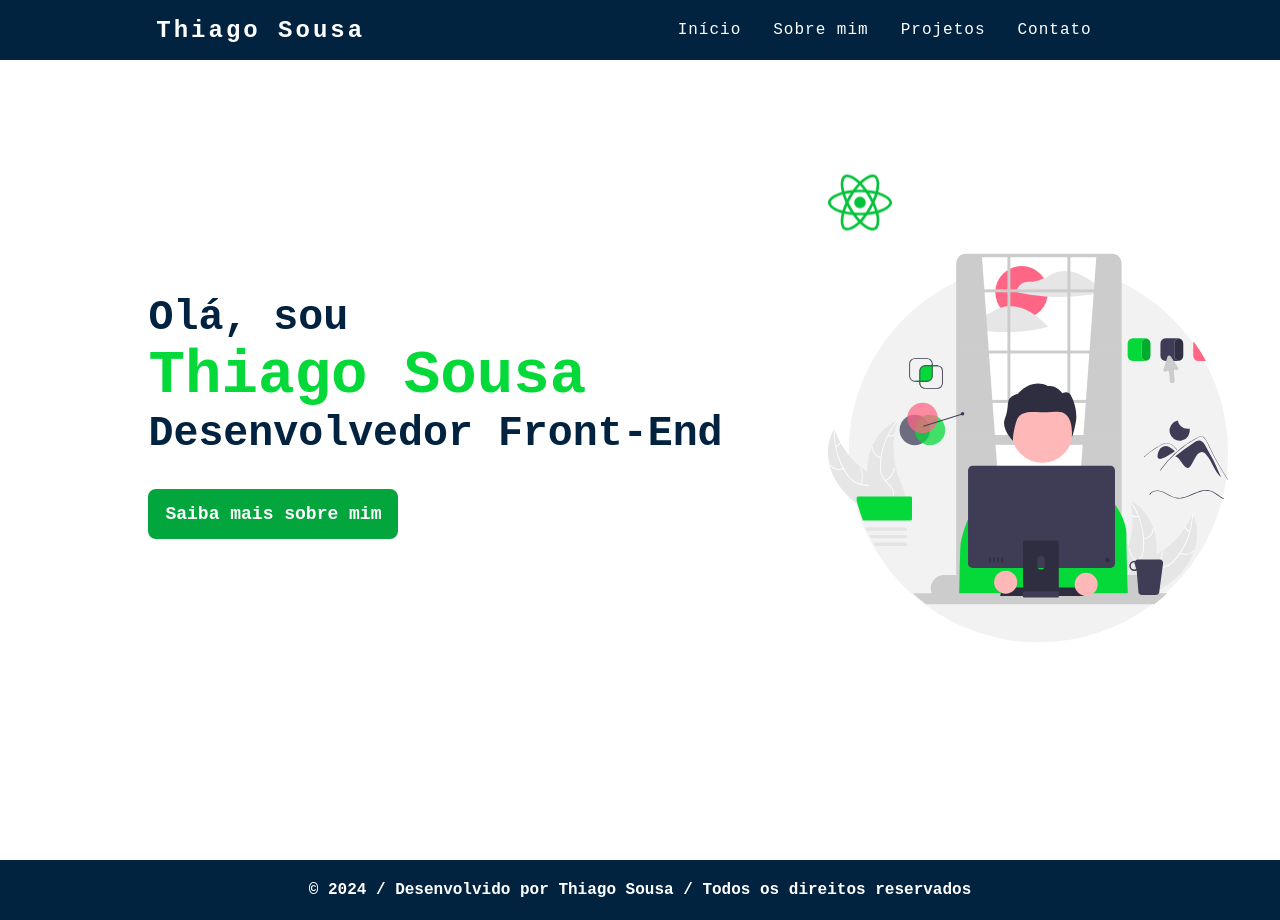
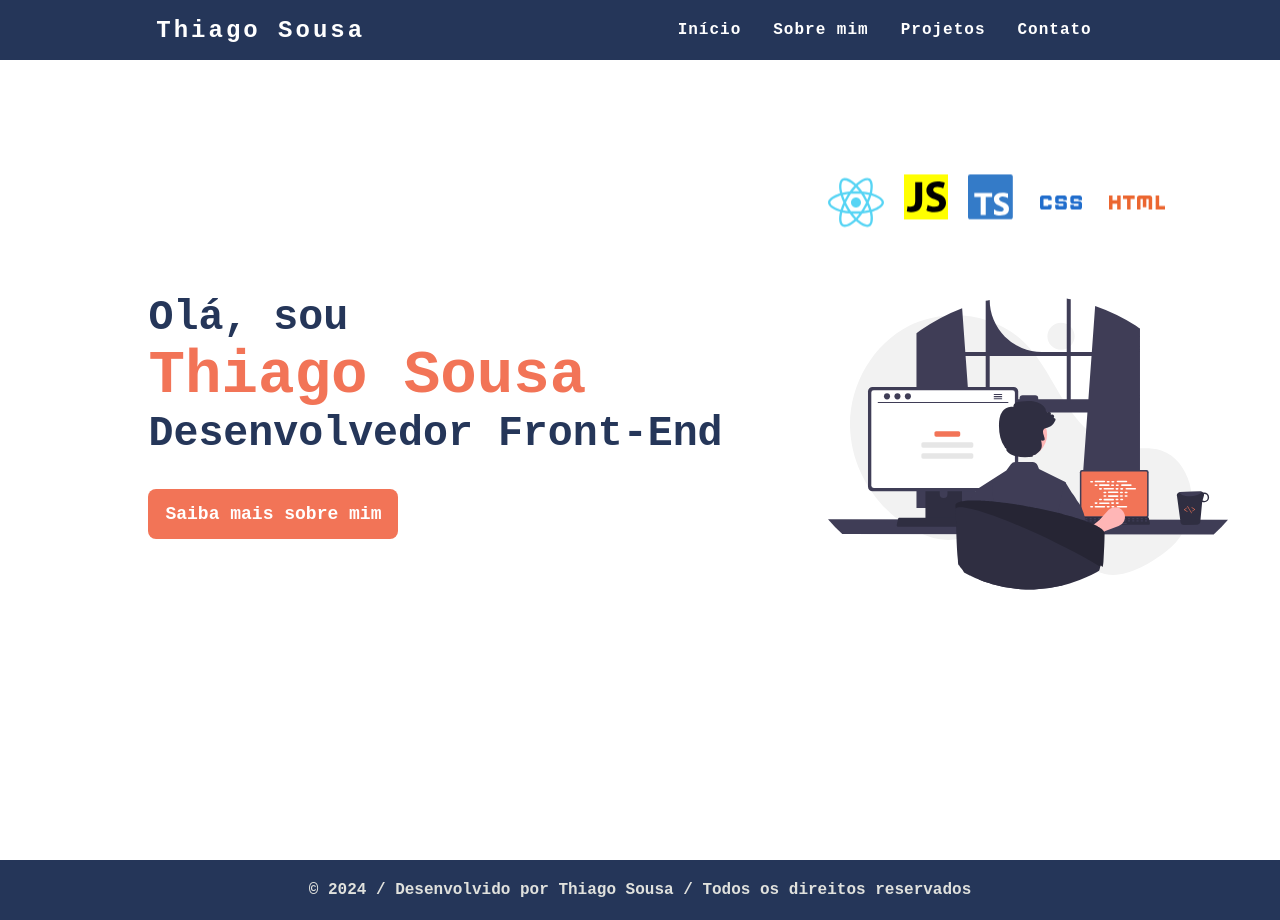
Before and after one commit to thiagodeas/Portfolio-em-construcao, a React (Vite) app: page / in a window 1280 px wide. Built offline with nearby package versions, Linux system fonts and the light colour scheme.

Commit message:
alterando paleta de cores e animando ícones

```diff
--- a/src/components/Container/Container.style.jsx
+++ b/src/components/Container/Container.style.jsx
@@ -3,6 +3,7 @@ import styled from 'styled-components';
 export const StyledContainer = styled.section `
     width: 100%;
     min-height: 100vh;
+    background-color: #ffffff;
 
     display: flex;
     flex-direction: column;
--- a/src/components/Footer/Footer.style.jsx
+++ b/src/components/Footer/Footer.style.jsx
@@ -1,8 +1,8 @@
 import styled from "styled-components";
 
 export const StyledFooter = styled.footer `
-    background-color: #012340;
-    color: #fff;
+    background-color: #253659;
+    color: #E0E1DD;
     font-weight: 600;
     font-size: 1rem;
     height: 60px;
--- a/src/components/Header/Header.style.jsx
+++ b/src/components/Header/Header.style.jsx
@@ -4,7 +4,7 @@ import { Link } from "react-router-dom";
 export const StyledHeader = styled.header `
     width: 100%;
     height: 60px;
-    background-color: #012340;
+    background-color: #253659;
     color: #fff;
     display: flex;
     justify-content: space-around;
@@ -14,9 +14,10 @@ export const StyledHeader = styled.header `
         font-size: 1.5rem;
         font-weight: 600;
         letter-spacing: 3px;
+        transition: 400ms;
 
         &:hover {
-            color: #04D939;
+            color: #F27457;
         }
     }
 `
@@ -25,14 +26,16 @@ export const StyledLink = styled(Link) `
     text-decoration: none;
     color: #fff;
     padding-right: 2rem;
+    transition: 400ms;
+    font-weight: 600;
     letter-spacing: 1px;
 
     &:hover {
-        color: #04D939;
+        color:  #F27457;
     }
 
     :active {
-        color: #04D939;
+        color: #415A77;
         font-weight: 800;
     }
 `
--- a/src/pages/Home/Home.style.jsx
+++ b/src/pages/Home/Home.style.jsx
@@ -1,6 +1,9 @@
 import { Link } from "react-router-dom";
 import styled, { keyframes } from "styled-components";
 import { FaReact } from "react-icons/fa";
+import { IoLogoJavascript } from "react-icons/io";
+import { MdCss, MdHtml } from "react-icons/md";
+import { SiTypescript } from "react-icons/si";
 
 export const HomeInit = styled.section`
     width: 100%;
@@ -17,20 +20,20 @@ export const Presentation = styled.div`
     p {
         font-size: 2.6rem;
         font-weight: 600;
-        color: #012340;
+        color:   #253659;
         margin: 0px 0px 2rem 4rem;
     }
 
     span {
         font-size: 3.8rem;
         font-weight: 600;
-        color: #04D939;
+        color: #F27457;
     }
 `
 
 export const ButtonLink = styled(Link)`
     border: none;
-    background-color: #03A63C;
+    background-color:  #F27457;
     color: #fff;
     font-size: 1.125rem;
     font-weight: 800;
@@ -40,7 +43,7 @@ export const ButtonLink = styled(Link)`
     border-radius: 8px;
     padding: 0px 12px;
     cursor: pointer;
-    transition: 900ms;
+    transition: 800ms;
     display: flex;
     align-items: center;
     justify-content: center;
@@ -48,7 +51,7 @@ export const ButtonLink = styled(Link)`
     margin-left: 4rem;
 
     &:hover {
-        background-color: #04D939;
+        background-color: #BF665E;
     }
 
 `
@@ -66,26 +69,51 @@ export const Illustration = styled.img`
 const rotate = keyframes`
     0% {
         transform: translateY(0px);
-        color: #03A63C;
     }
     25% {
         transform: translateY(-15px);
     }
     50% {
         transform: translateY(0px);
-        color: #04D939;
     }
     75% {
         transform: translateY(15px);
     }
     100% {
         transform: translateY(0px);
-        color: #03A63C;
     }
 `
 
+export const ContainerIcons = styled.div `
+    display: flex;
+    gap: 20px;
+`
+
 export const StyledReactIcon = styled(FaReact)`
-    color: #04D939;
-    font-size: 4rem;
+    font-size: 3.5rem;
+    animation: ${rotate} 20s linear infinite;
+    color: #56d4f4;
+`
+
+export const StyledJSIcon = styled(IoLogoJavascript)`
+    background-color: yellow;
+    font-size: 2.8rem;
     animation: ${rotate} 20s linear infinite;
 `
+
+export const StyledCSSIcon = styled (MdCss)`
+    font-size: 3.5rem;
+    animation: ${rotate} 20s linear infinite;
+    color: #206dcc;
+`
+
+export const StyledHTMLIcon = styled (MdHtml)`
+    font-size: 3.5rem;
+    animation: ${rotate} 20s linear infinite;
+    color: #eb6630;
+`
+export const StyledTSIcon = styled (SiTypescript)`
+    color: #347bc8;
+    font-size: 2.8rem;
+    animation: ${rotate} 20s linear infinite;
+`
--- a/src/pages/Home/index.jsx
+++ b/src/pages/Home/index.jsx
@@ -1,4 +1,6 @@
-import { ButtonLink, ContainerIllustration, HomeInit, Illustration, Presentation, StyledReactIcon } from "./Home.style";
+import { IoLogoJavascript } from "react-icons/io";
+import { ButtonLink, ContainerIcons, ContainerIllustration, HomeInit, Illustration, Presentation, StyledCSSIcon, StyledHTMLIcon, StyledJSIcon, StyledReactIcon, StyledTSIcon } from "./Home.style";
+import { MdCss } from "react-icons/md";
 
 const Home = () => {
   return (
@@ -12,8 +14,14 @@ const Home = () => {
         <ButtonLink to="/aboutme">Saiba mais sobre mim</ButtonLink>
       </Presentation>
       <ContainerIllustration>
-        <Illustration src="/developer.svg" alt="Developer Illustration"/>
+        <Illustration src="/developer-home.svg" alt="Developer Illustration" />
+        <ContainerIcons>
           <StyledReactIcon />
+          <StyledJSIcon />
+          <StyledTSIcon />
+          <StyledCSSIcon/>
+          <StyledHTMLIcon />
+        </ContainerIcons>
       </ContainerIllustration>
     </HomeInit>
   )
```
Also changed, not shown: public/developer-home.svg (added), public/developer.svg (deleted). Lines whose indentation alone changed are shown as unchanged.
